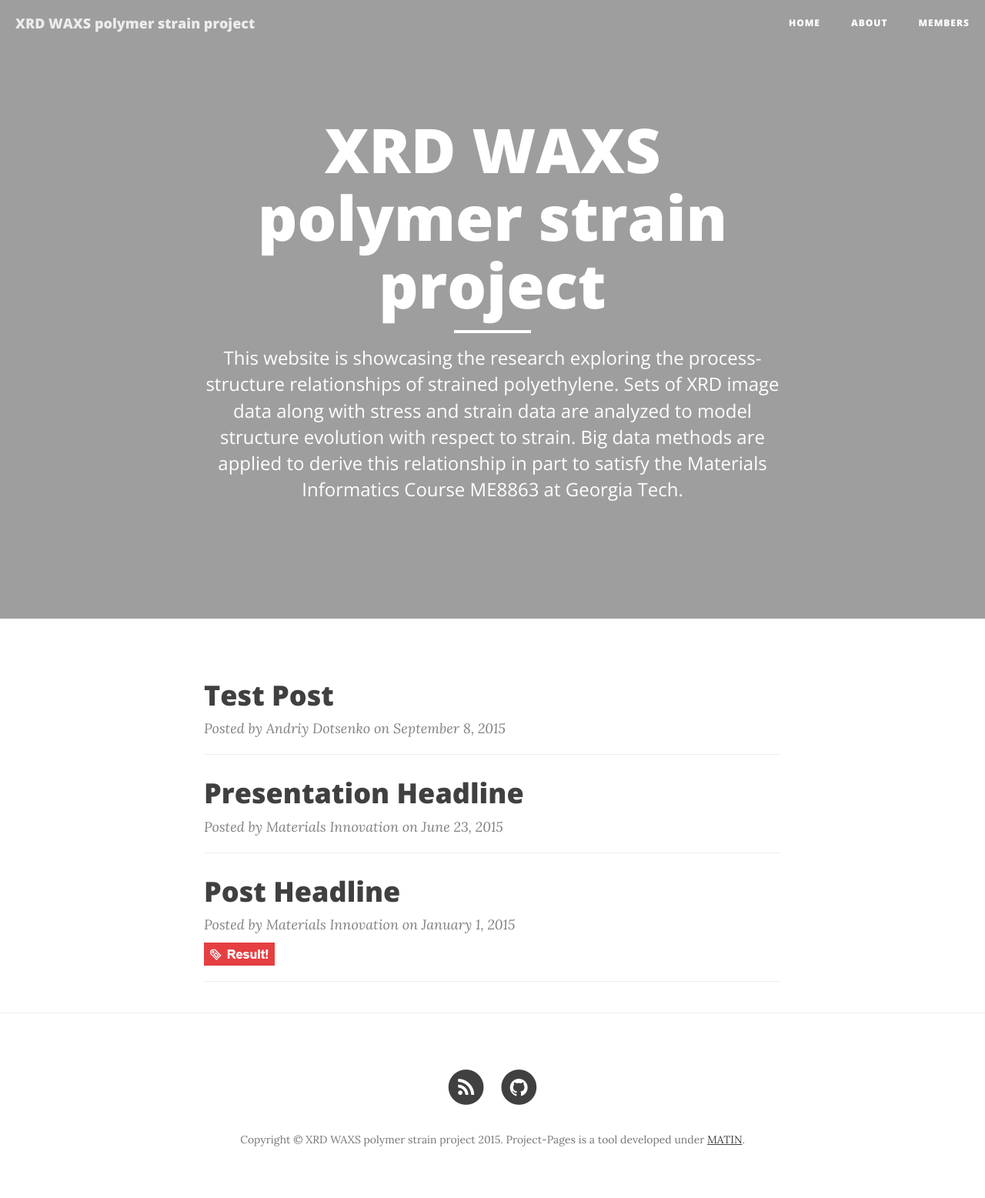
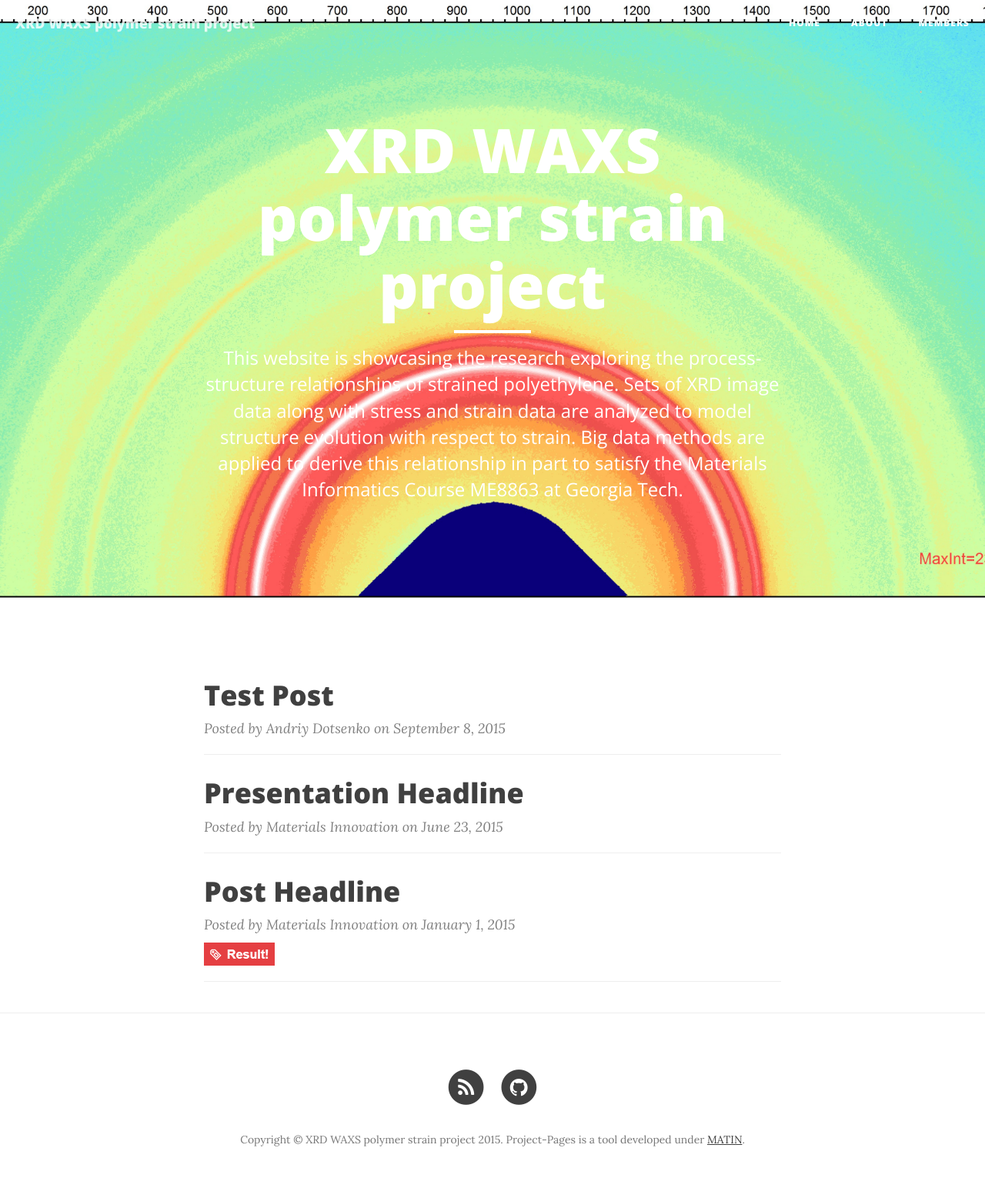
Before and after one commit to Materials-Informatics-Class-Fall2015/MIC-LENS, a Jekyll site: the page built from index.html, in a window 1280 px wide. Shown: the whole page at 77% size. Built offline with Jekyll 4.4.1, drawn with Linux system fonts in a browser that asks for light colours; nearby versions of some CDN libraries; the list of posts is cut into pages by our own code.

Commit message:
bacground pic

```diff
--- a/_config.yml
+++ b/_config.yml
@@ -3,7 +3,7 @@
 title: XRD WAXS polymer strain project
 #header-img: img/home-bg.jpg
 
-header-img: https://www.flickr.com/photos/73249669@N02/15083269989
+header-img: img/Abhirams WAXs picture.jpg
 
 email: adotsenko3@gatech.edu
 description: "This website is showcasing the research exploring the process-structure relationships of strained polyethylene. Sets of XRD image data along with stress and strain data are analyzed to model structure evolution with respect to strain. Big data methods are applied to derive this relationship in part to satisfy the Materials Informatics Course ME8863 at Georgia Tech."
```
Also changed, not shown: img/Abhirams WAXs picture.jpg (added).
